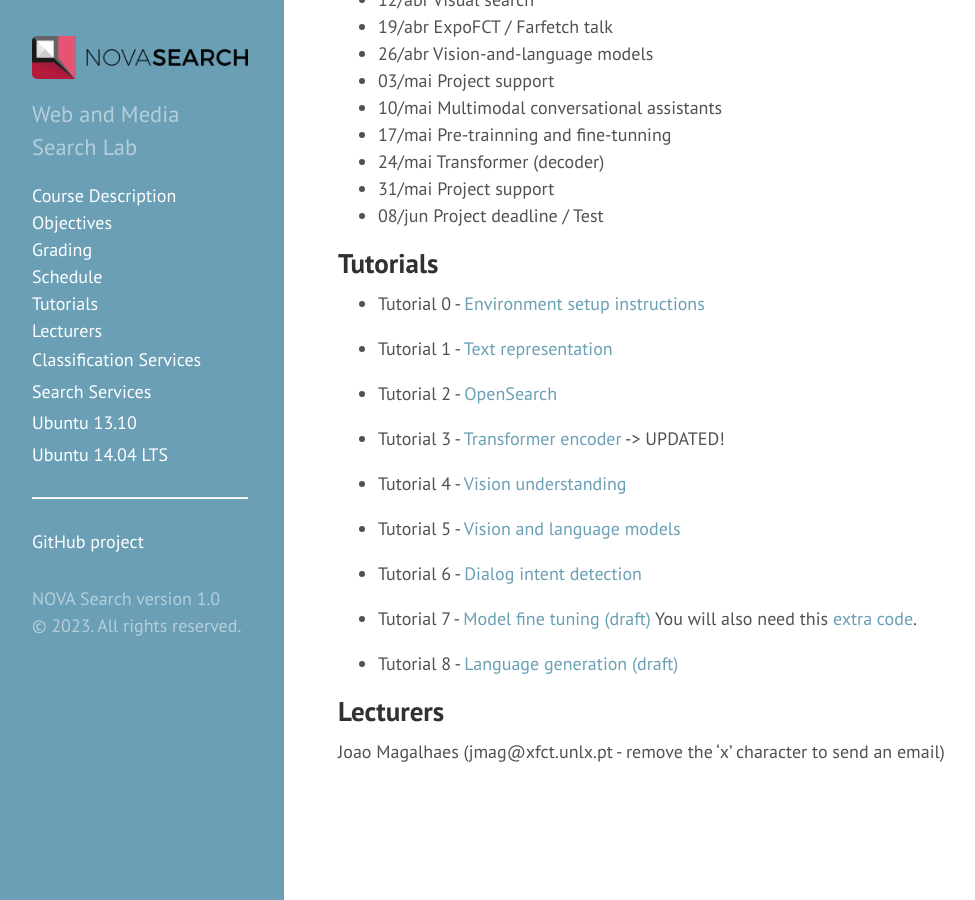
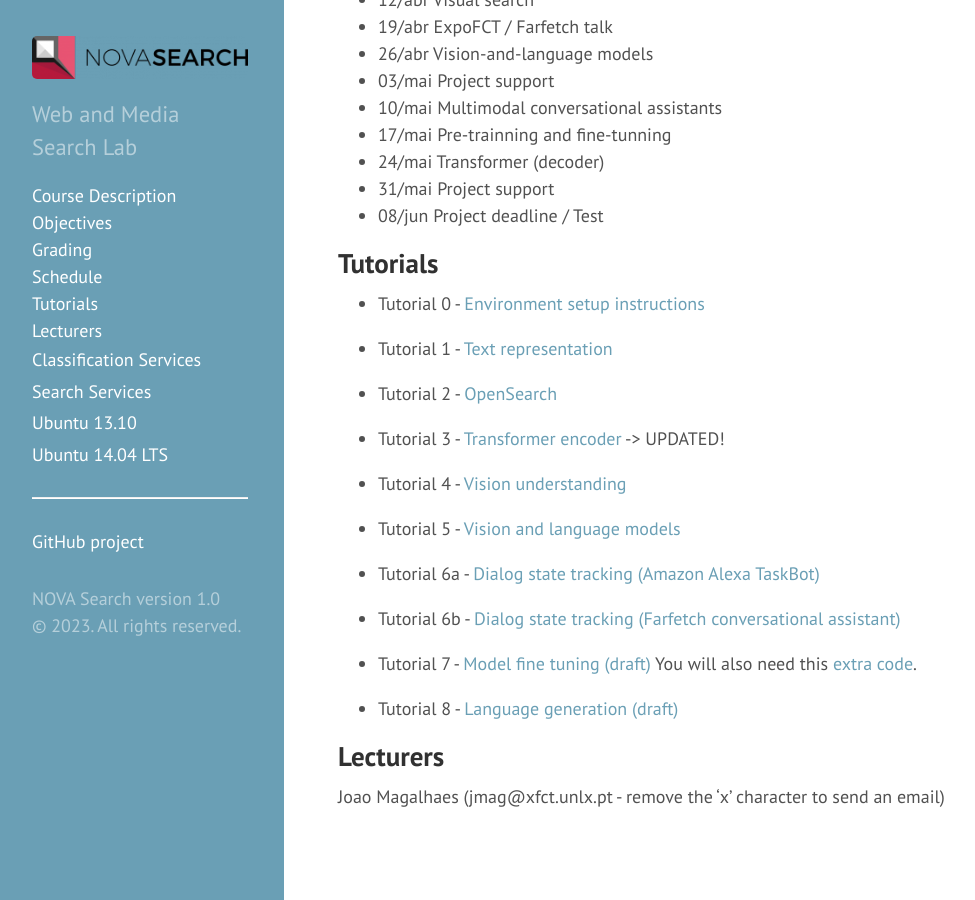
Before and after one commit to novasearch/wiki.novasearch.org, a Jekyll site: the page built from wiki/courses/WSDM_2023.md, in a window 1280 px wide and 900 px high, scrolled down 1103 px. Shown: the whole window, without its empty margins (4-979 px from the left). Built offline with Jekyll 4.4.1, drawn with Linux system fonts in a browser that asks for light colours.

Commit message:
Update WSDM_2023.md

```diff
--- a/wiki/courses/WSDM_2023.md
+++ b/wiki/courses/WSDM_2023.md
@@ -59,7 +59,9 @@ This course includes intensive hands-on laboratories where key CV, NLP and IR al
 
  - Tutorial 5 - [Vision and language models](/wiki/tutorials/Lab5_Vision_Language_Understanding.ipynb)
 
- - Tutorial 6 - [Dialog intent detection](/wiki/tutorials/Lab6_Dialog_Systems.ipynb)
+ - Tutorial 6a - [Dialog state tracking (Amazon Alexa TaskBot)](/wiki/tutorials/Lab6_Dialog_Systems.ipynb)
+
+ - Tutorial 6b - [Dialog state tracking (Farfetch conversational assistant)](/wiki/tutorials/dst_ifetch.zip)
 
  - Tutorial 7 - [Model fine tuning (draft)](/wiki/tutorials/Lab7_Model_Fine_Tuning.ipynb) You will also need this [extra code](/wiki/tutorials/dataset_loader.py).
 
```
